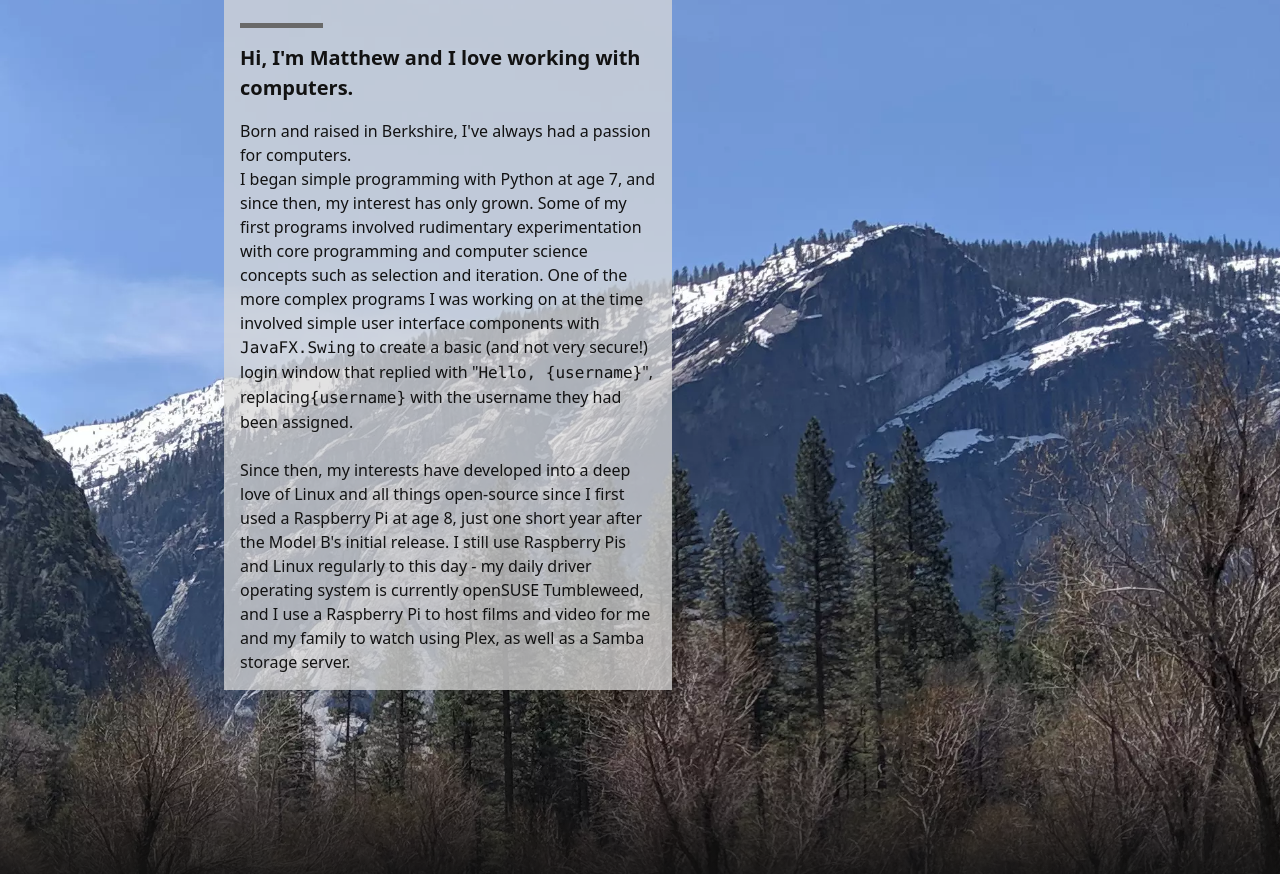
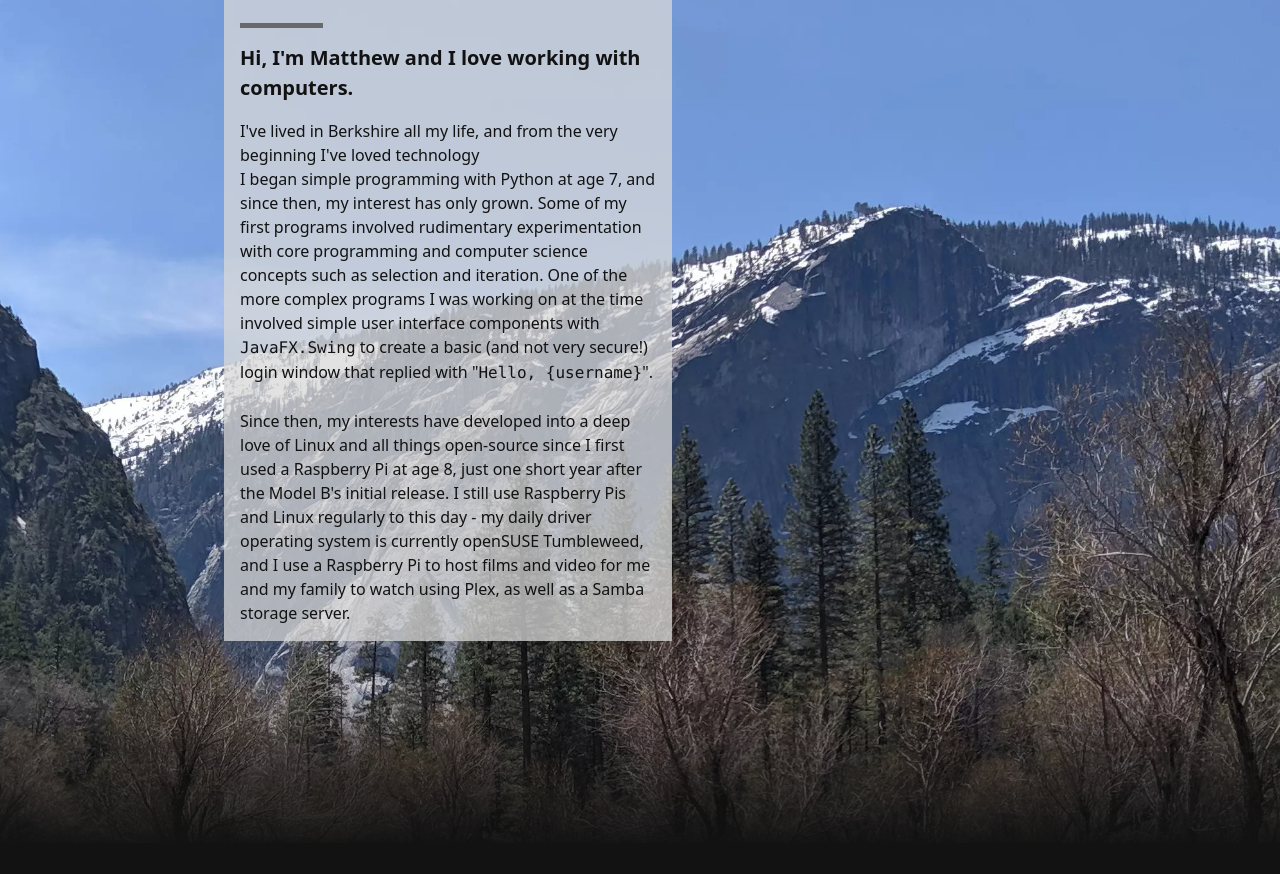
Before and after one commit to mattsavin/mattsavin.me, a Next.js app: page / in a window 1280 px wide. Shown: the part 639-1513 px from the top of the page. Built offline with nearby package versions, Linux system fonts and the light colour scheme.

Commit message:
Edit about me paragraph on index a little

```diff
--- a/pages/index.tsx
+++ b/pages/index.tsx
@@ -117,7 +117,7 @@ const Home: NextPage = () => {
                                     </span>
                                     <span className={styles.aboutParagraph}>
                                         <p>
-                                            Born and raised in Berkshire, I&#39;ve always had a passion for computers.
+                                            I&#39;ve lived in Berkshire all my life, and from the very beginning I&#39;ve loved technology
                                             <br />
                                             I began simple programming with Python at age 7, and since then, my interest has only grown.
                                             Some of my first programs involved rudimentary experimentation with core
@@ -125,8 +125,7 @@ const Home: NextPage = () => {
                                             One of the more complex programs I was working on at the time involved
                                             simple user interface components with <code>JavaFX.Swing</code> to create a
                                             basic (and not very secure!) login window that replied with
-                                            &quot;<code>Hello, &#123;username&#125;</code>&quot;, replacing
-                                            <code>&#123;username&#125;</code> with the username they had been assigned.
+                                            &quot;<code>Hello, &#123;username&#125;</code>&quot;.
                                             <br />
                                             <br />
                                             Since then, my interests have developed into a deep love of Linux and all
```
